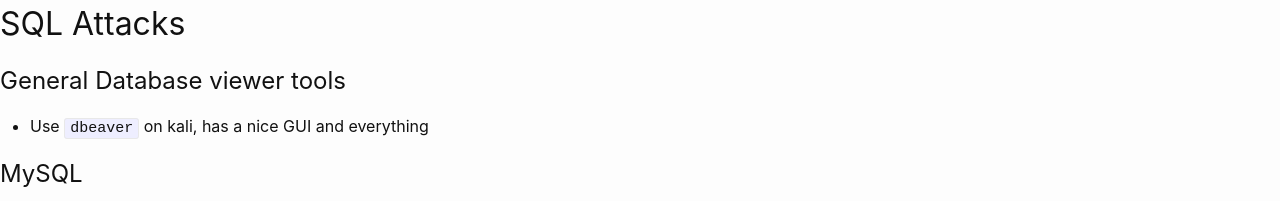
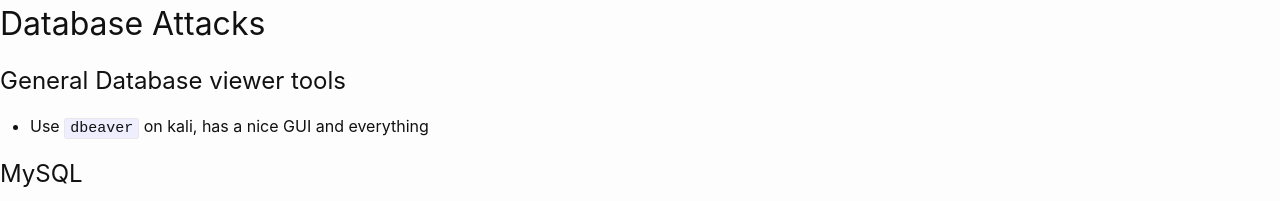
Before and after one commit to KhaelK138/KhaelK138.github.io, a Jekyll site: the page built from markdown/DatabaseAttacks.md, in a window 1280 px wide. Shown: the top 201 px of the page. Built offline with Jekyll 4.4.1, drawn with Linux system fonts in a browser that asks for light colours; our own code applies the rules of GitHub Pages for plain Markdown files.

Commit message:
fixed database notes

```diff
--- a/markdown/Databases.md
+++ b/markdown/DatabaseAttacks.md
@@ -1,6 +1,6 @@
 ---
 layout: blank
-pagetitle: SQL Attacks
+pagetitle: Database Attacks
 ---
 
 ## General Database viewer tools
--- a/notes.html
+++ b/notes.html
@@ -30,7 +30,7 @@
   <h2>Application and Service Exploitation</h2>
   <ul>
     <li><a href="./markdown/Services.html">Hacking Common Services</a></li>
-    <li><a href="./markdown/SQL.html">Database Attacks</a></li>
+    <li><a href="./markdown/DatabaseAttacks.html">Database Attacks</a></li>
     <li><a href="./markdown/Metasploit.html">Metasploit Cheat Sheet</a></li>
   </ul>
 </div>
```
